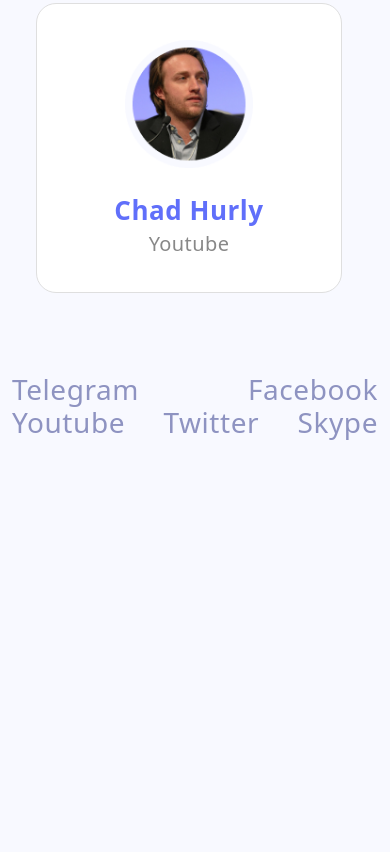
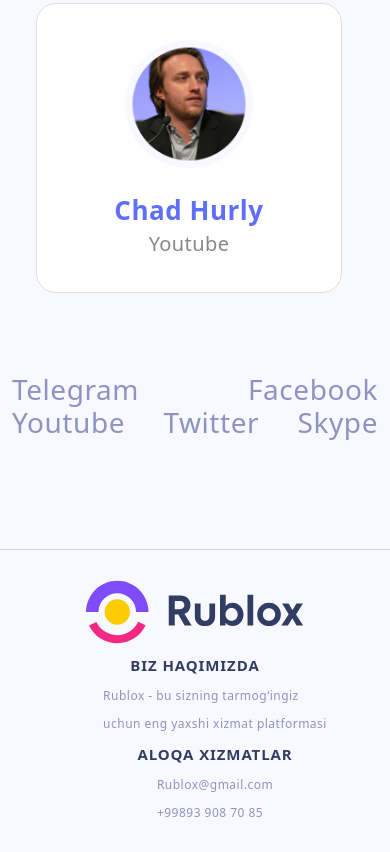
Before and after one commit to alimardon28/Rublox_Template, a plain HTML site: page index.html in a window 390 px wide. Shown: the part 6647-7499 px from the top of the page. Before the commit the page ends 7088 px from the top, so only its background shows below. Drawn offline with nearby package versions, Linux system fonts and the light colour scheme.

Commit message:
added footer section finished responsive

```diff
--- a/css/main.css
+++ b/css/main.css
@@ -10,6 +10,7 @@
 
     display: flex;
     flex-direction: column;
+    min-height: 100vh;
 }
 
 ul {
@@ -630,6 +631,74 @@
     color: #8E93C1;
 }
 
+/* footer style */
+.footer {
+    margin-top: auto;
+    padding-top: 110px;
+}
+
+.footer-container {
+    border-top: 1px solid #CDD2FF;
+    padding: 25px 0px;
+}
+
+.footer-rubox {
+    display: flex;
+    align-items: center;
+    justify-content: space-between;
+    flex-wrap: wrap;
+}
+
+.footer-logo {
+    width: 218px;
+    height: 74px;
+}
+
+.footer-list {
+    display: flex;
+    align-items: flex-start;
+    justify-content: space-between;
+    flex-wrap: wrap;
+}
+
+.footer-item {
+    display: flex;
+    flex-direction: column;
+}
+
+.footer-item+.footer-item {
+    margin-left: 40px;
+}
+
+.footer-titles {
+    font-weight: 600;
+    font-size: 15px;
+    line-height: 33px;
+    letter-spacing: 0.06em;
+    color: #323D64;
+    margin: 0;
+    padding: 0;
+}
+
+.footer-desc {
+    font-weight: 400;
+    font-size: 12px;
+    line-height: 28px;
+    letter-spacing: 0.04em;
+    color: #8E93C1;
+    margin: 0;
+    padding: 0;
+}
+
+.footer-list-link {
+    font-weight: 400;
+    font-size: 12px;
+    line-height: 28px;
+    letter-spacing: 0.04em;
+    color: #8E93C1;
+    margin: 0;
+    padding: 0;
+}
 
 @media screen and (max-width:1190px) {
     .platform-titles {
@@ -752,6 +821,20 @@
     .networks_left {
         border: none;
     }
+
+    .footer-rubox {
+        display: flex;
+        flex-direction: column;
+        align-items: center;
+        justify-content: center;
+    }
+
+    .footer-list {
+        display: flex;
+        flex-direction: column;
+        align-items: center;
+        justify-content: center;
+    }
 }
 
 
@@ -851,7 +934,6 @@
 
 }
 
-
 @media screen and (max-width:376px) {
     .networks-title {
         font-size: 9px !important;
@@ -874,11 +956,6 @@
     }
 
 }
-
-
-
-
-
 
 /* width */
 .networks-list::-webkit-scrollbar {
--- a/index.html
+++ b/index.html
@@ -910,6 +910,34 @@
         </div>
       </section>
     </main>
+    <!-- Footer -->
+    <footer class="footer">
+      <div class="container footer-container">
+        <div class="footer-rubox">
+          <a href="/#" class="link">
+            <img class="footer-logo" src="./images/Logo.svg" alt="" />
+          </a>
+          <ul class="footer-list">
+            <li class="footer-item">
+              <h3 class="footer-titles">BIZ HAQIMIZDA</h3>
+            </li>
+            <li class="footer-item">
+              <p class="footer-desc">
+                Rublox - bu sizning tarmog‘ingiz<br />
+                uchun eng yaxshi xizmat platformasi
+              </p>
+            </li>
+            <li class="footer-item">
+              <h3 class="footer-titles">ALOQA XIZMATLAR</h3>
+            </li>
+            <li class="footer-item">
+              <a href="" class="footer-list-link link">Rublox@gmail.com</a>
+              <a href="/#" class="footer-list-link link">+99893 908 70 85</a>
+            </li>
+          </ul>
+        </div>
+      </div>
+    </footer>
   </body>
   <script src="./bootstrap/bootstrap.bundle.min.js"></script>
   <script src="./js/app.js"></script>
```
